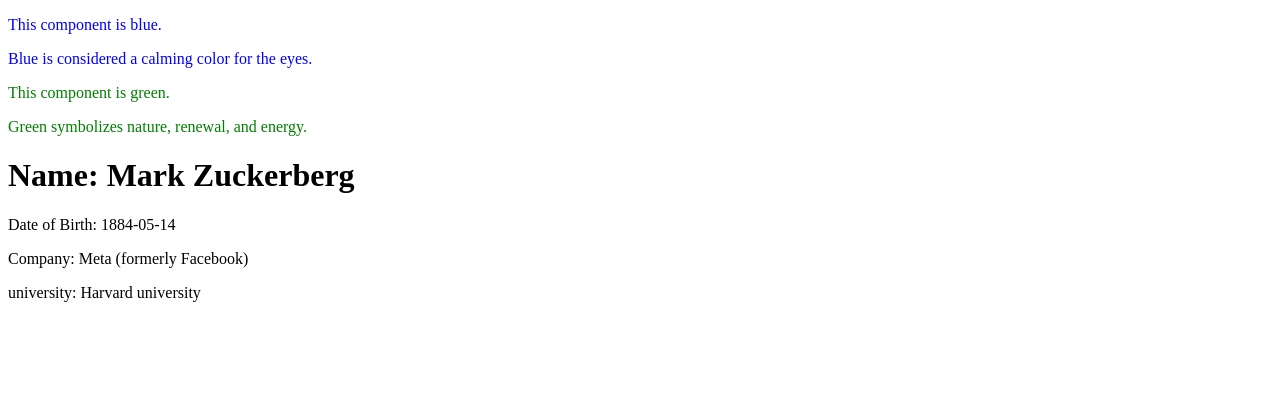
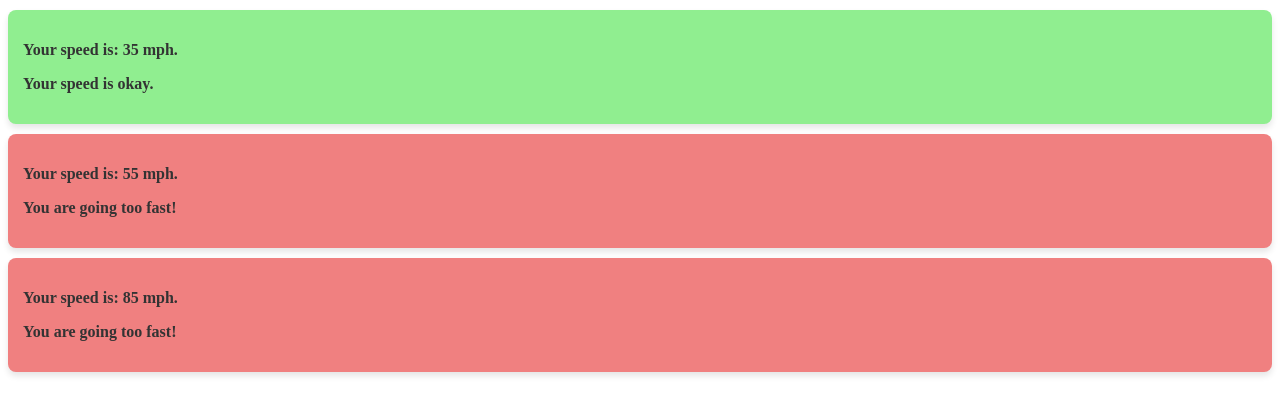
Before and after one commit to genuinelycool/react_project, a React (Vite) app: page / in a window 1280 px wide. Shown: the top 414 px of the page. Built offline with nearby package versions, Linux system fonts and the light colour scheme.

Commit message:
10 - Conditional Rendering 1

```diff
--- a/src/App.jsx
+++ b/src/App.jsx
@@ -1,57 +1,11 @@
-const ColorfulComponent = (props) => (
-  <div style={{ color: props.color ||"blue" }}>
-    <p>This component is {props.color || "blue"}.</p>
-    {props.children}
-  </div>
+import SpeedMessage from "./components/SpeedMessage";
+
+const App = () => (
+  <>
+    <SpeedMessage speed={35} />
+    <SpeedMessage speed={55} />
+    <SpeedMessage speed={85} />
+  </>
 );
 
-const UserProfile = (props) => (
-  <div>
-    <h1>Name: {props.name}</h1>
-    <p>Date of Birth: {props.dob}</p>
-    <p>Company: {props.company}</p>
-    <p>university: {props.university}</p>
-  </div>
-);
-
-const App = () => {
-  const color1 = "blue";
-  const color2 = "green";
-
-  const userDetails = {
-    name: "Mark Zuckerberg",
-    dob: "1884-05-14",
-    company: "Meta (formerly Facebook)",
-    university: "Harvard university",
-  };
-
-  return (
-    <div>
-      <ColorfulComponent color={color1}>
-        <p>Blue is considered a calming color for the eyes.</p>
-      </ColorfulComponent>
-
-      <ColorfulComponent color={color2}>
-        <p>Green symbolizes nature, renewal, and energy.</p>
-      </ColorfulComponent>
-
-      <UserProfile
-        // DRY (Don't Repeat Yourself)
-        {...userDetails}
-      />
-
-      {/*
-
-      <UserProfile
-        name={userDetails.name}
-        dob={userDetails.dob}
-        company={userDetails.company}
-        university={userDetails.university}
-      />
-
-      */}
-    </div>
-  );
-}
-
 export default App;
--- /dev/null
+++ b/src/components/SpeedMessage.jsx
@@ -0,0 +1,33 @@
+const SpeedMessage = ({ speed }) => {
+  const speedLimit = 50;
+
+  const message = speed <= speedLimit ? (
+    <p>Your speed is okay.</p>
+  ): (
+    <p>You are going too fast!</p>
+  );
+
+  const backgroundColor = speed <= speedLimit
+    ? "#90ee90"
+    : "#f08080";
+
+  const messageStyle = {
+    backgroundColor,
+    color: "#333",
+    padding: "15px",
+    margin: "10px 0",
+    borderRadius: "8px",
+    fontWeight: "bold",
+    tetAlign: "center",
+    boxShadow: "0 4px 6px rgba(0, 0, 0, 0.1)"
+  };
+
+  return (
+    <div style={messageStyle}>
+      <p>Your speed is: {speed} mph.</p>
+      {message}
+    </div>
+  );
+};
+
+export default SpeedMessage;
```
